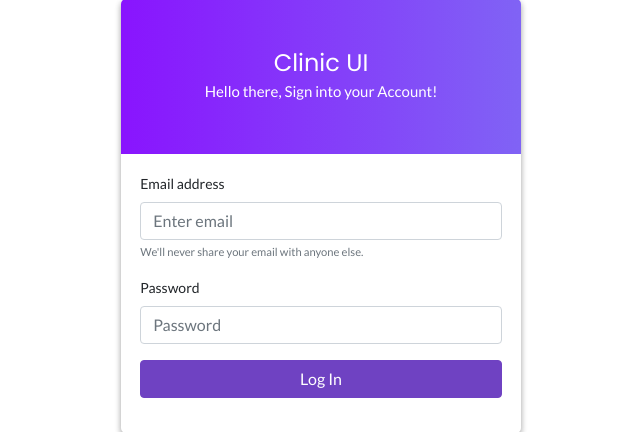
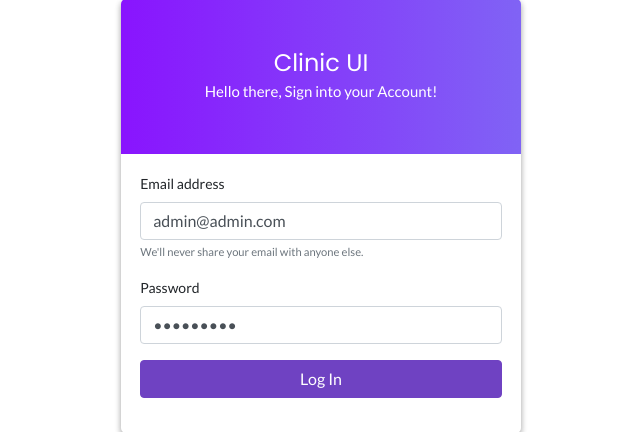
Before and after one commit to yh-ong/Web-Based-Clinic-Appointment-System, a PHP site: page /doclab/admin/login.php in a window 1280 px wide. Shown: the part 90-522 px from the top of the page, without its empty margins (319-959 px from the left). Run offline with PHP 8.4, Linux system fonts and the light colour scheme; some libraries are stand-ins or nearby versions.

Commit message:
initial commit

```diff
--- a/admin/login.php
+++ b/admin/login.php
@@ -18,12 +18,12 @@ include('./includes/path.inc.php');
                 <form name="login_form" method="POST" action="<?php echo htmlspecialchars($_SERVER["PHP_SELF"]);?>">
                     <div class="form-group">
                         <label for="exampleInputEmail1">Email address</label>
-                        <input type="email" name="email" class="form-control" id="exampleInputEmail1" aria-describedby="emailHelp" placeholder="Enter email">
+                        <input type="email" name="email" class="form-control" id="exampleInputEmail1" aria-describedby="emailHelp" placeholder="Enter email" value="admin@admin.com">
                         <small id="emailHelp" class="form-text text-muted">We'll never share your email with anyone else.</small>
                     </div>
                     <div class="form-group">
                         <label for="exampleInputPassword1">Password</label>
-                        <input type="password" name="password" class="form-control" id="exampleInputPassword1" placeholder="Password">
+                        <input type="password" name="password" class="form-control" id="exampleInputPassword1" placeholder="Password" value="Admin@123">
                     </div>
                     <button type="submit" name="loginbtn" class="btn btn-primary btn-block button">Log In</button>
                 </form>
```
